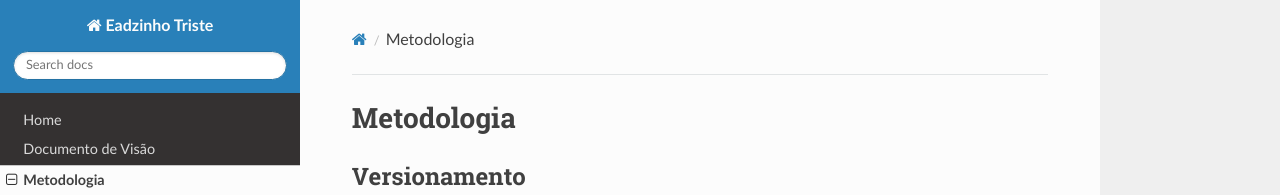
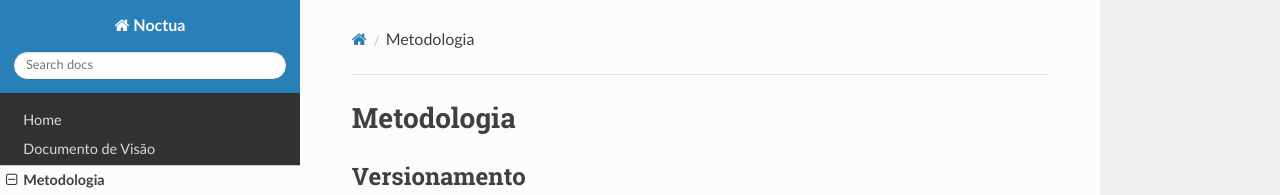
Before and after one commit to fga-eps-mds/2021.2-Noctua, an MkDocs documentation site: the page built from docs/Metodologia.md, in a window 1280 px wide. Shown: the top 195 px of the page. Built offline with MkDocs 1.6.1, drawn with Linux system fonts in a browser that asks for light colours; nearby versions of some CDN libraries.

Commit message:
fix(#3): Correção URL deploy

```diff
--- a/mkdocs.yml
+++ b/mkdocs.yml
@@ -1,5 +1,5 @@
-site_name: Eadzinho Triste
-site_url: https://example.com/
+site_name: Noctua
+site_url: https://fga-eps-mds.github.io/2021.2-Noctua/
 nav:
     - Home: index.md
     - Documento de Visão: Doc_vis.md
```
